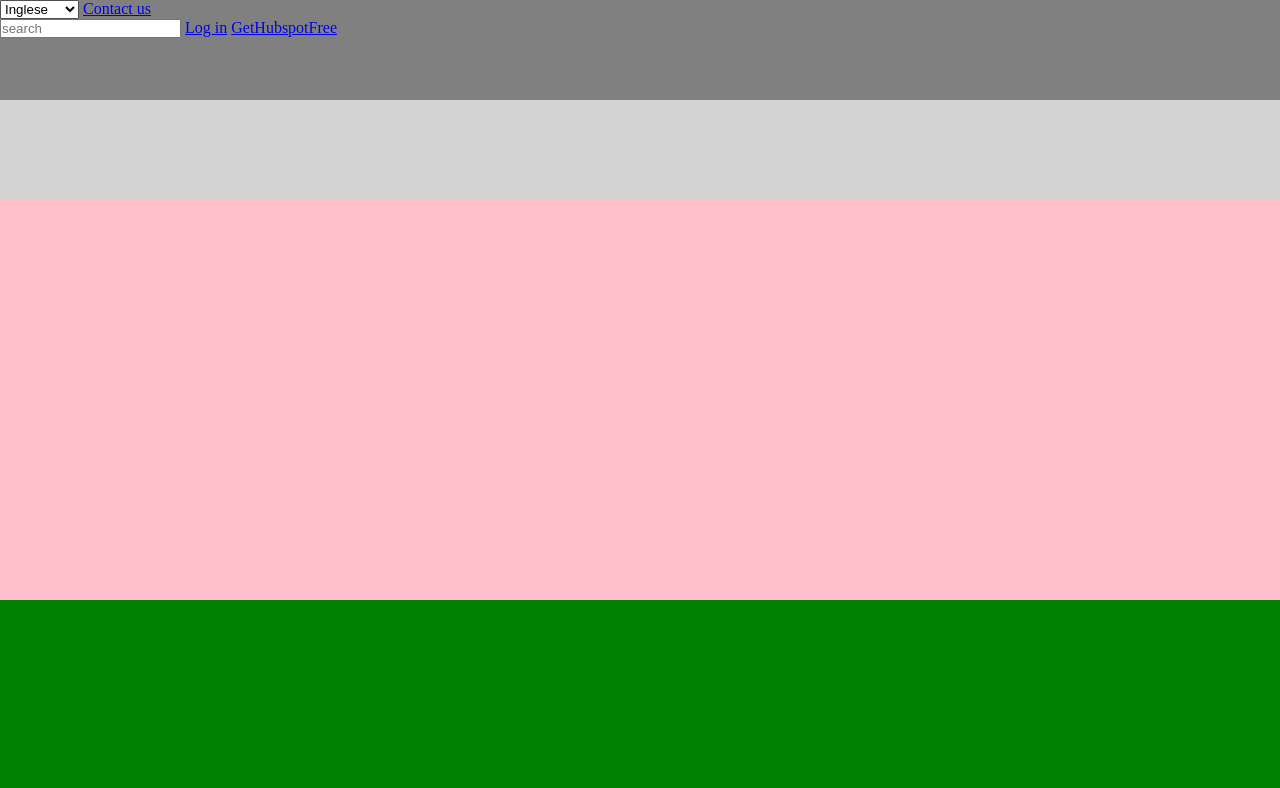
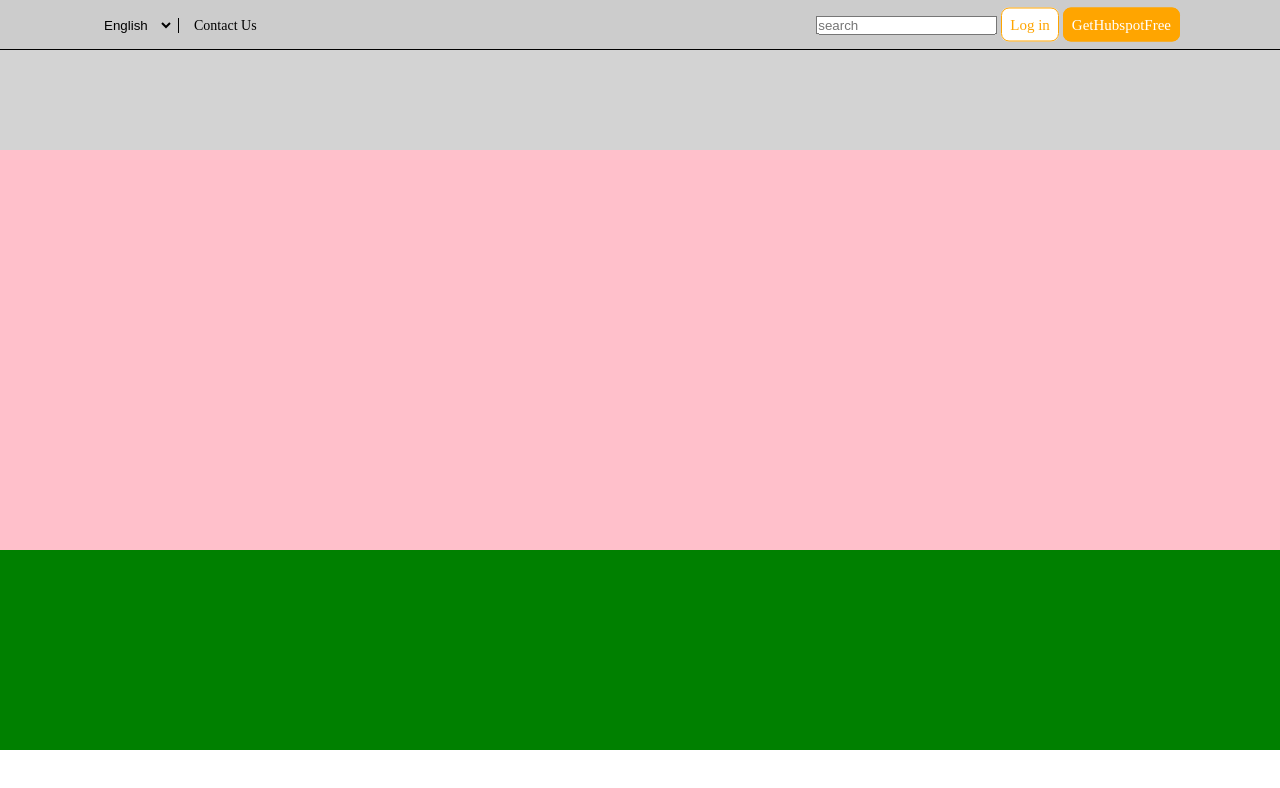
Before and after one commit to annarosalen/htmlcss-hubspot, a plain HTML site: page index.html in a window 1280 px wide. Drawn offline with Linux system fonts and the light colour scheme.

Commit message:
contenuti primo nav intestazione

```diff
--- a/css/style.css
+++ b/css/style.css
@@ -6,16 +6,74 @@
   box-sizing: border-box;
 }
 
+.centratura{
+  padding: 0 100px;
+}
 
 /* inizio intestazione */
 
+/* nav superiore */
 #options{
-
-  /* debug */
-  height: 100px;
-  background-color: grey;
+  position: relative;
+  height: 50px;
+  background-color: #ccc;
+  border-bottom: solid black 1px;
 }
 
+#navsinistra{
+  float: left;
+  position:absolute;
+  top:50%;
+  transform: translateY(-50%);
+
+}
+
+.tendina-lingue{
+  color: black;
+  background-color: transparent;
+  padding-right: 5px;
+  border: none;
+}
+
+.contact {
+  color: black;
+  font-size: 14px;
+  padding-left: 15px;
+  text-decoration: none;
+  border-left: solid black 1px;
+}
+
+#navdestra {
+  float: right;
+  position:relative;
+  top:50%;
+  transform: translateY(-50%);
+}
+
+#searchnav{
+
+}
+
+.botton-intestazione{
+  font-size: 15px;
+  padding: 8px;
+  border: solid orange 1px;
+  border-radius: 8px;
+  text-decoration: none;
+}
+
+/* perchè non funziona .botton-intestazione .white */
+.bgwhite{
+  color: orange;
+  background-color: white;
+}
+
+.bgorange{
+  color: white;
+  background-color: orange
+}
+
+/* fine nav superiore */
 #menu{
 
   /* debug */
--- a/index.html
+++ b/index.html
@@ -13,28 +13,28 @@
       <header>
 
         <!-- nav superiore -->
-        <nav id="options">
+        <nav id="options" class="centratura">
 
           <section id="navsinistra">
 
             <select class="tendina-lingue" name="">
 
-              <option value="INGLESE">Inglese</option>
+              <option value="INGLESE">English</option>
               <option value="ITALIANO">Italiano</option>
-              <option value="SPAGNOLO">Spagnolo</option>
+              <option value="SPAGNOLO">Español</option>
 
             </select>
 
-            <a class="contact" href="#">Contact us</a>
+            <a class="contact" href="#">Contact Us</a>
 
           </section>
 
           <section id="navdestra">
 
-            <input type="search" name="" placeholder="search">
+            <input id="searchnav" type="search" name="" placeholder="search">
 
-            <a class="botton-intestazione" href="#">Log in</a>
-            <a class="botton-intestazione" href="#">GetHubspotFree</a>
+            <a class="botton-intestazione bgwhite" href="#">Log in</a>
+            <a class="botton-intestazione bgorange" href="#">GetHubspotFree</a>
 
           </section>
 
@@ -42,11 +42,11 @@
 
         <!-- fine nav superiore -->
 
-        <nav id="menu">
+        <nav id="menu" class="centratura">
 
         </nav>
 
-        <section id="jumbotron">
+        <section id="jumbotron" class="centratura">
 
         </section>
 
```
